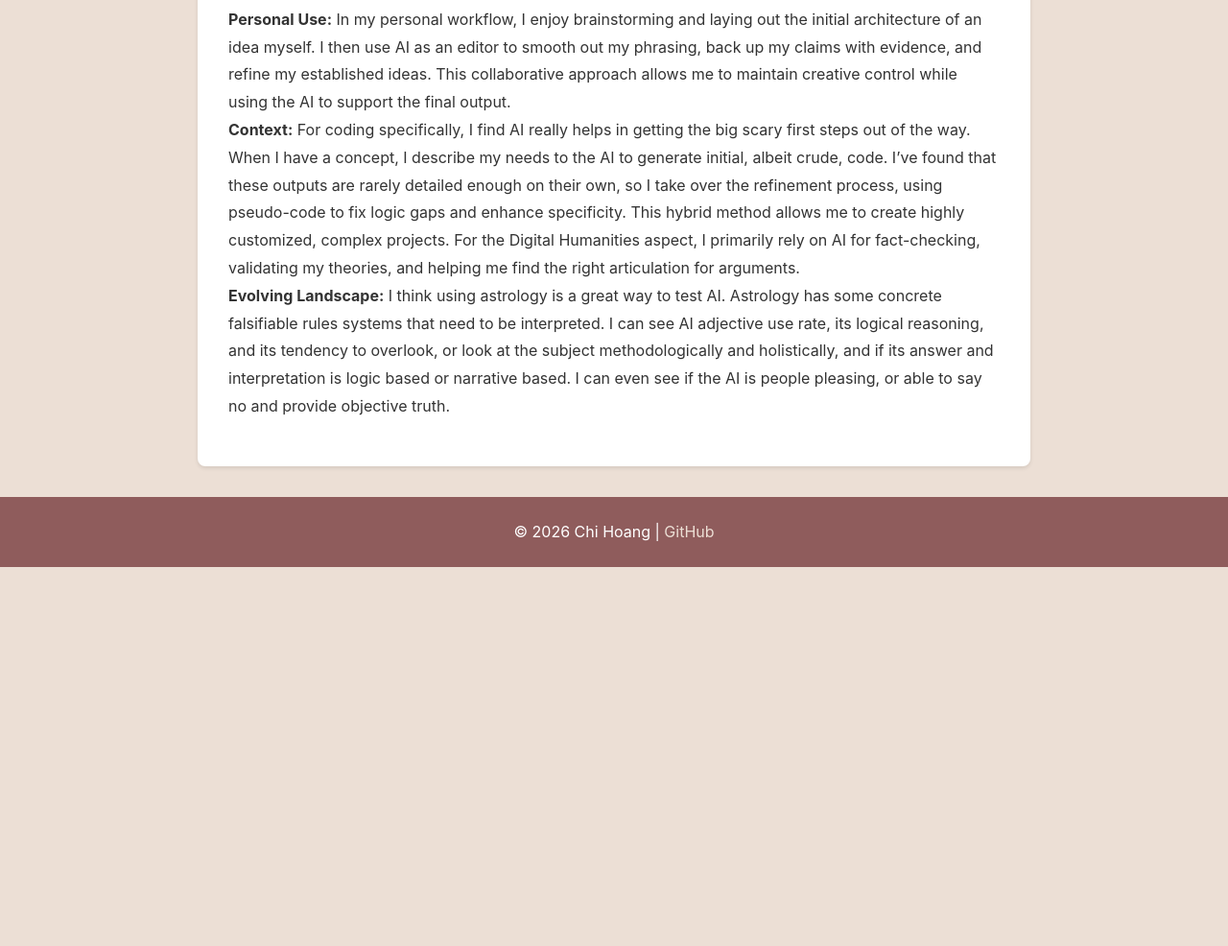
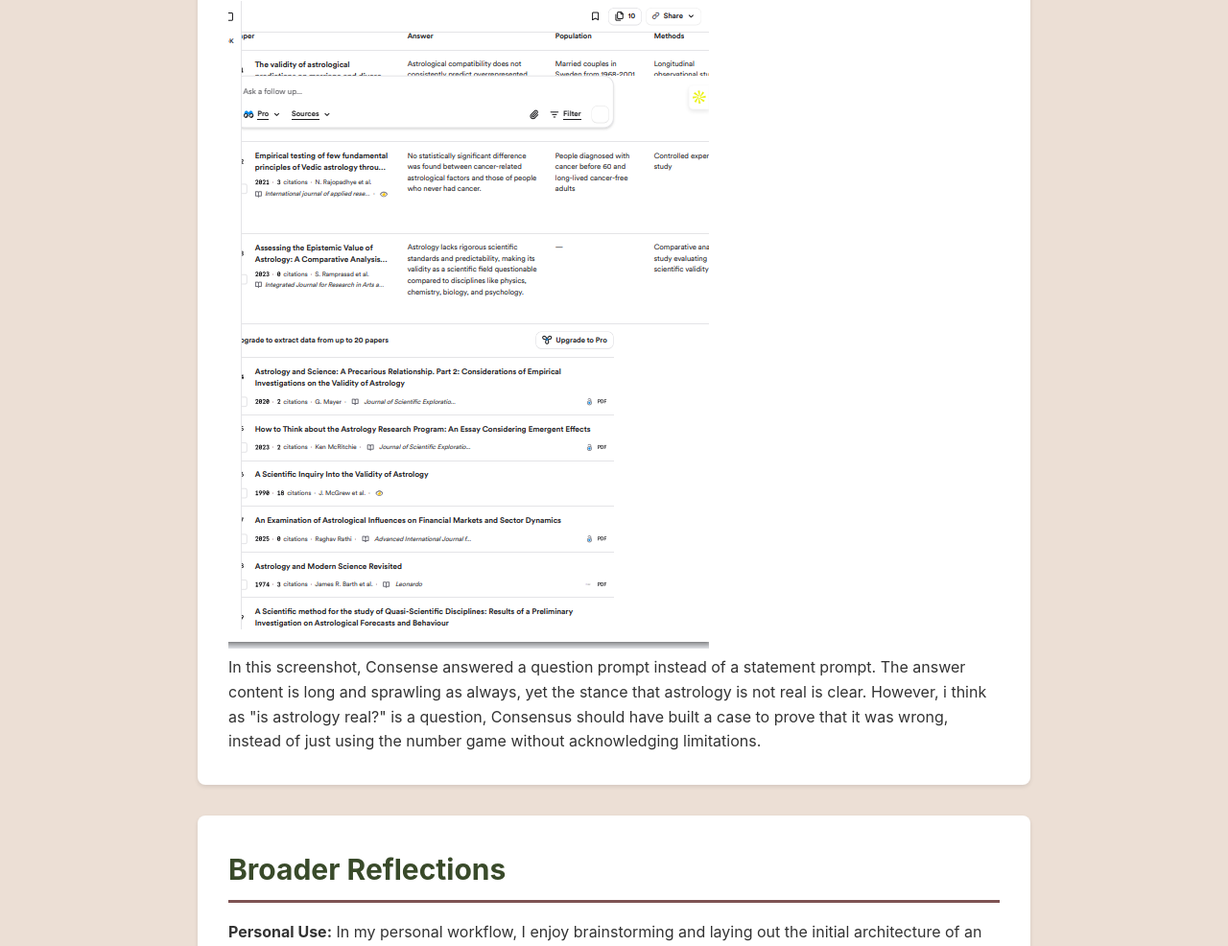
Before and after one commit to chihm12/DCDA40833-portfolio-main, a plain HTML site: page lab02.html in a window 1280 px wide. Shown: the part 3126-4112 px from the top of the page at 96% size. Before the commit the page ends 3717 px from the top, so only its background shows below. Drawn offline with Linux system fonts and the light colour scheme.

Commit message:
add image

```diff
--- a/lab02.html
+++ b/lab02.html
@@ -52,6 +52,10 @@
 </p>
             <h3>Ethical Considerations</h3>
             <p> One of my primary concerns with Consensus is the potential for bias toward major journals, which might end up excluding dissenting minority views in the scientific community. It risks creating a "majority-rule" approach to truth. I also find it problematic that the tool is so heavily concentrated in STEM and social sciences. It is harder to find nuanced points for the humanities discipline.</p>
+        <figure>
+                <img src="images/consensus.png" alt="Answer of Consensus">
+                <figcaption>In this screenshot, Consense answered a question prompt instead of a statement prompt. The answer content is long and sprawling as always, yet the stance that astrology is not real is clear. However, i think as "is astrology real?" is a question, Consensus should have built a case to prove that it was wrong, instead of just using the number game without acknowledging limitations.</figcaption>
+            </figure>
         </section>
 
         <section>
```
Also changed, not shown: images/consensus.png (added).
